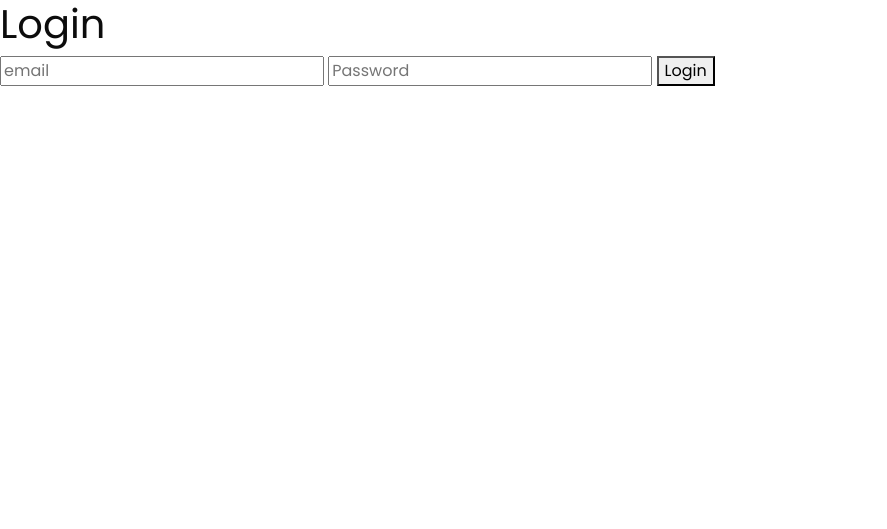
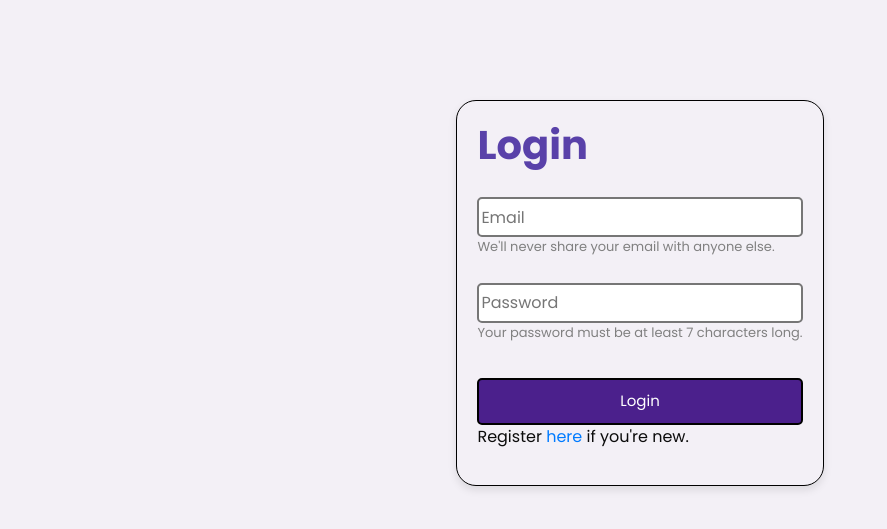
Before and after one commit to AjayArvind2207/angelhacks, a Flask app: page /login/ in a window 1280 px wide. Shown: the top 529 px of the page, without its empty margins (0-887 px from the left). Run offline with Flask 3, Linux system fonts and the light colour scheme; some libraries are stand-ins or nearby versions.

Commit message:
Add login component

```diff
--- a/static/css/style.css
+++ b/static/css/style.css
@@ -776,3 +776,35 @@ h2.center {
         font-size: 0.9em;
     }
 }
+
+.login_container {
+    margin-top: 100px;
+    border-radius: 20px;
+    border: 1px solid #000000;
+    padding: 20px;
+    background-color: #f3f0f6;
+    box-shadow: 0 4px 8px rgba(0, 0, 0, 0.1);
+    min-width: 300px; /* Set a minimum width to prevent content from becoming too compressed */
+    max-width: 800px;
+}
+.email_input {
+    margin-top: 20px;
+    border-radius: 5px;
+    border-style: solid;
+    height: 40px;
+}
+.password_input {
+    margin-top: 10px;
+    border-radius: 5px;
+    border-style: solid;
+    height: 40px;
+}
+.submit_input {
+    margin-top: 20px;
+    border-radius: 5px;
+    border-style: solid;
+    background-color: #4b208c;
+    color: #ffffff;
+    padding: 10px 20px;
+    font-size: 15px;
+}
--- a/templates/login.html
+++ b/templates/login.html
@@ -40,24 +40,47 @@
         <!-- responsive style -->
         <link href="../static/css/responsive.css" rel="stylesheet" />
     </head>
-    <body class="login">
+    <body
+        class="login"
+        style="
+            background-color: #f3f0f6;
+            display: flex;
+            justify-content: center;
+        "
+    >
         <div class="login_container">
             <div class="login_form">
-                <h1>Login</h1>
-                <form action="/login" method="POST">
+                <h1 style="color: #5941a9; font-weight: bold">Login</h1>
+                <form
+                    action="/login"
+                    method="POST"
+                    style="display: flex; flex-direction: column"
+                >
                     <input
-                        type="text"
+                        type="email"
+                        id="email"
+                        placeholder="Email"
                         name="email"
-                        placeholder="email"
                         required
+                        class="email_input"
                     />
+                    <p style="font-size: small; color: gray">
+                        We'll never share your email with anyone else.
+                    </p>
+
                     <input
                         type="password"
                         name="password"
                         placeholder="Password"
                         required
+                        class="password_input"
                     />
-                    <button type="submit">Login</button>
+
+                    <p style="font-size: small; color: gray">
+                        Your password must be at least 7 characters long.
+                    </p>
+                    <button type="submit" class="submit_input">Login</button>
+                    <p>Register <a href="/register">here</a> if you're new.</p>
                 </form>
             </div>
         </div>
```
